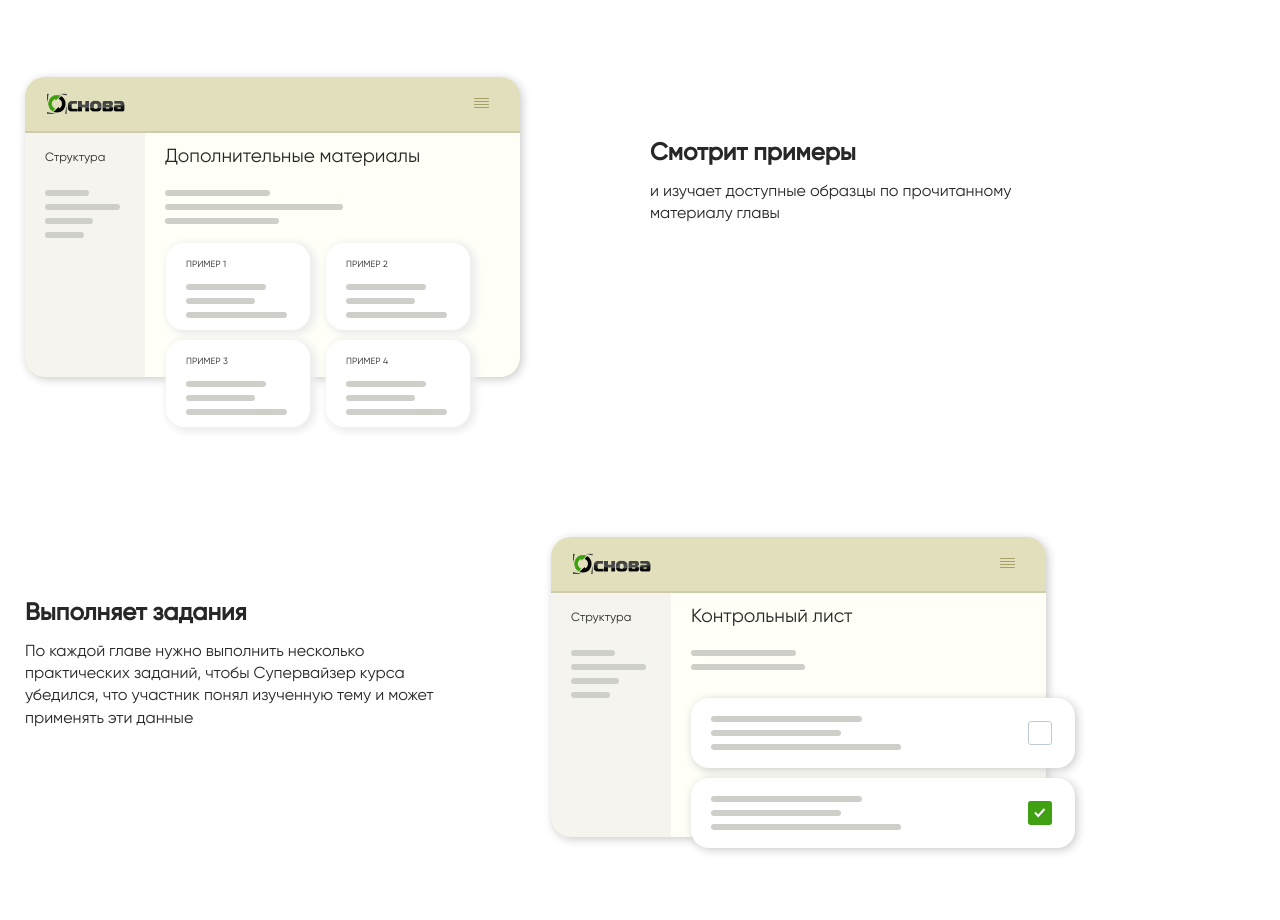
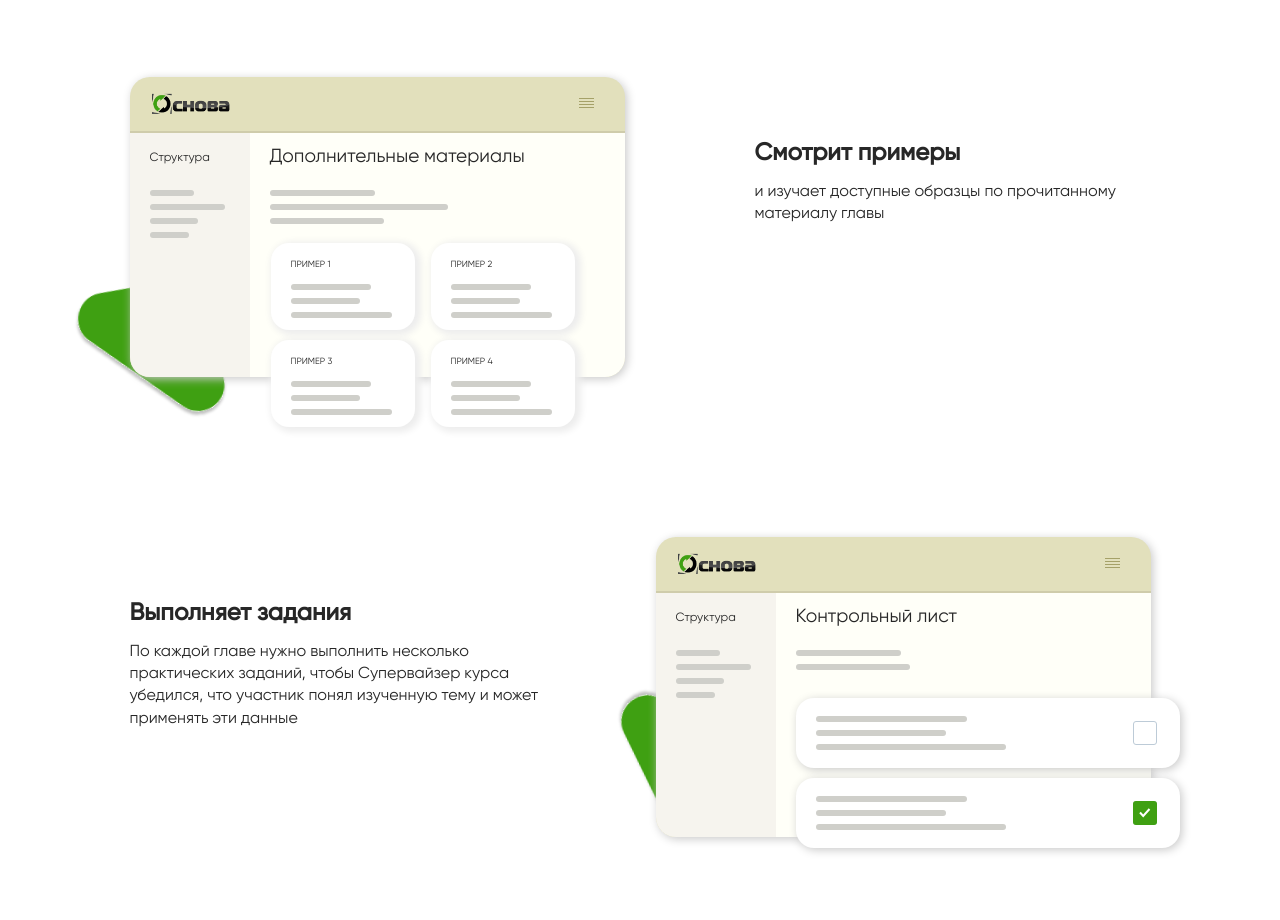
Before and after one commit to Slav4ik888/osnova-landing, a plain HTML site: page index.html in a window 1280 px wide. Shown: the part 4660-5580 px from the top of the page. Drawn offline with Linux system fonts and the light colour scheme.

Commit message:
end 7 section

```diff
--- a/css/section7.css
+++ b/css/section7.css
@@ -1,5 +1,6 @@
 .section7 {
   display: flex;
+  align-items: center;
   flex-direction: column;
   margin-top: 54px;
 }
@@ -41,17 +42,28 @@
   border-radius: 30px;
   transform: rotate(165deg);
 }
-.s7-triangle {
-  display: block;
-  height: 20px;
-  width: 20px;
+.s7-bg-triangle {
   position: absolute;
-  top: -20px;
-  right: -40px;
-  clip-path: polygon(0% 0%, 100% 100%, 0% 100%);
-  transform: rotate(-45deg);
-  border-radius: 0 0 0 0.25em;
+  width: 160px;
+  height: 160px;
+  z-index: -1;
 }
+.s7-tr1 {
+  bottom: -48px;
+  left: -58px;
+  transform: rotate(5deg);
+}
+.s7-tr2 {
+  bottom: 10px;
+  left: -33px;
+  transform: rotate(169deg);
+}
+.s7-tr3 {
+  bottom: -50px;
+  left: 126px;
+  transform: rotate(24deg);
+}
+
 /* HEADER */
 .site-page-header {
   display: flex;
--- a/index.html
+++ b/index.html
@@ -352,7 +352,7 @@
     <div class="sec7-block">
       <div class="sec7-box sec7-box-primary">
         <div class="site-page">
-          <div class="s7-triangle"></div>
+          <img src="images/s7-triangle.svg" alt="triangle" class="s7-bg-triangle s7-tr1" />
           <div class="site-page-header">
             <img src="./images/logo_small.png" alt="logo-site-page" class="site-page-header-logo">
             <div class="icon">
@@ -433,6 +433,7 @@
       </div>
       <div class="sec7-box sec7-box-primary">
         <div class="site-page">
+          <img src="images/s7-triangle.svg" alt="triangle" class="s7-bg-triangle s7-tr2" />
           <div class="site-page-header">
             <img src="./images/logo_small.png" alt="logo-site-page" class="site-page-header-logo">
             <div class="icon">
@@ -495,6 +496,7 @@
     <div class="sec7-block">
       <div class="sec7-box sec7-box-primary">
         <div class="site-page">
+          <img src="images/s7-triangle.svg" alt="triangle" class="s7-bg-triangle s7-tr3" />
           <div class="site-page-header">
             <img src="./images/logo_small.png" alt="logo-site-page" class="site-page-header-logo">
             <div class="icon">
@@ -628,5 +630,5 @@
 </html>
 
 <!--
-  git add . && git commit -m "end 6 section & start 7 section" && git push origin master
+  git add . && git commit -m "end 7 section" && git push origin master
  -->
```
Also changed, not shown: images/s7-triangle.svg (added).
